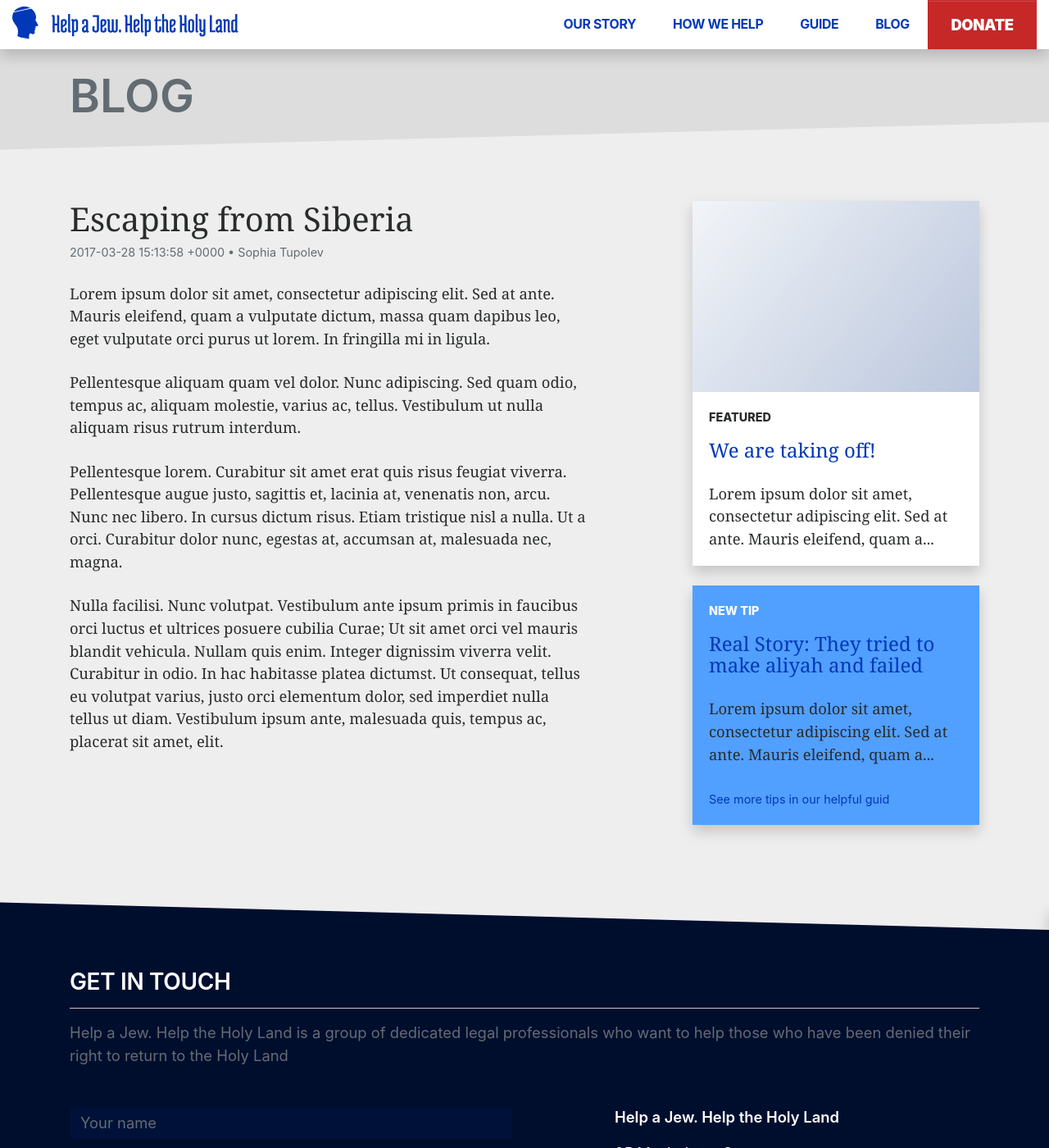
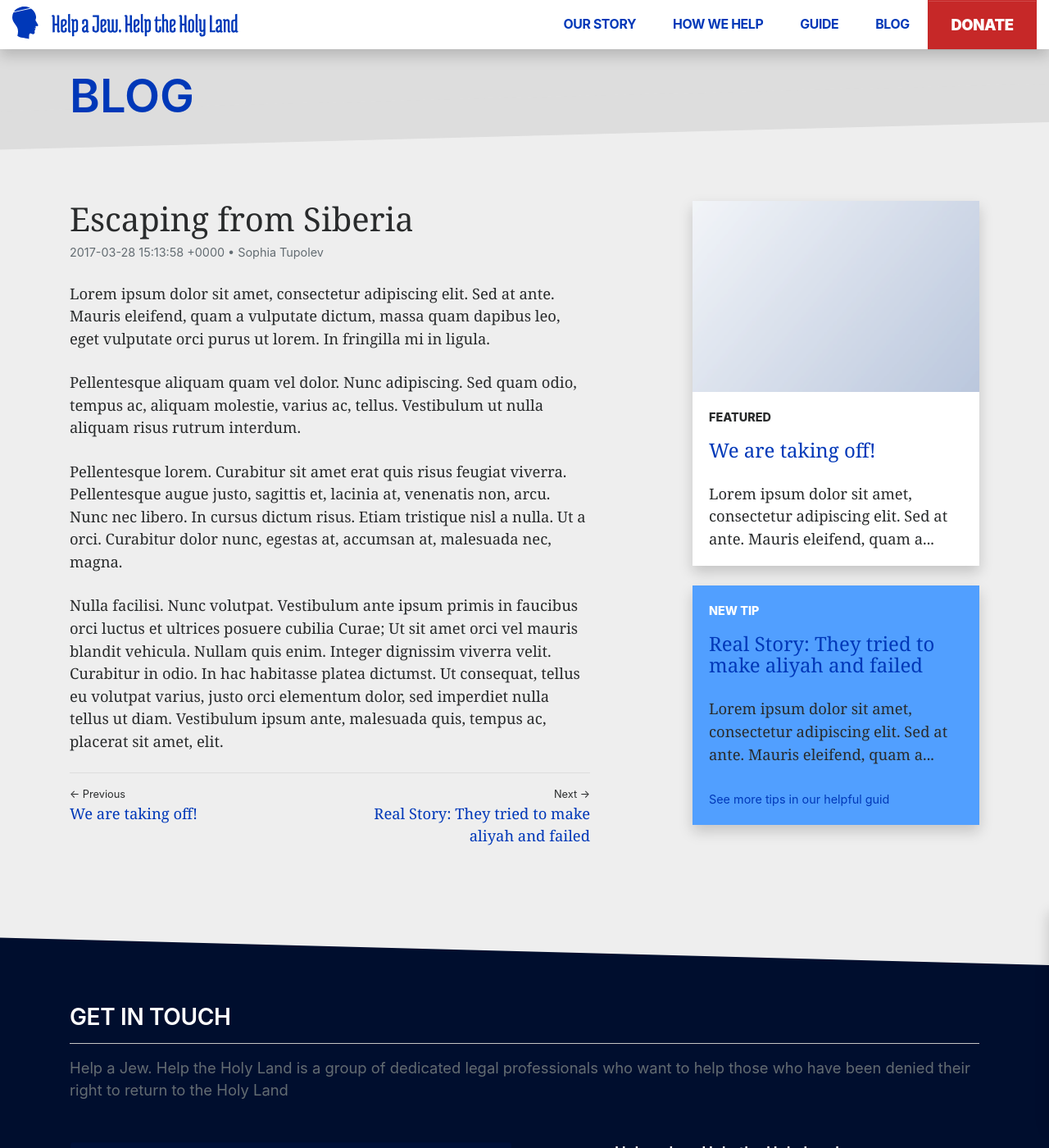
Before and after one commit to vinegredz/haj-1, a Jekyll site: the page built from _posts/2017-03-28-second.markdown, in a window 1280 px wide and 1400 px high. Shown: the whole window at 82% size. Built offline with Jekyll 4.4.1, drawn with Linux system fonts in a browser that asks for light colours.

Commit message:
prev and next post links

```diff
--- a/_layouts/guide.html
+++ b/_layouts/guide.html
@@ -5,7 +5,7 @@ layout: default
 <div class="subheader">
 
     <div class="container">
-        <a class="text-gray-light" href="{{ 'guide' | relative_url }}"><h2 class="text-uppercase display-4 f-med">
+        <a href="{{ 'guide' | relative_url }}"><h2 class="text-uppercase display-4 f-med">
             Guide</h2></a>
     </div>
 
--- a/_layouts/post.html
+++ b/_layouts/post.html
@@ -5,7 +5,7 @@ layout: default
 <div class="subheader">
 
     <div class="container">
-        <a class="text-gray-light" href="{{ 'blog.html' | relative_url }}"><h2 class="text-uppercase display-4 f-med">
+        <a href="{{ 'blog' | relative_url }}"><h2 class="text-uppercase display-4 f-med">
             Blog</h2></a>
     </div>
 
@@ -22,12 +22,28 @@ layout: default
                 {{ page.date }}
 
                 {% if page.author %}
-                    • {{ page.author }}
+                • {{ page.author }}
                 {% endif %}
 
             </p>
 
             {{ content }}
+            <div class="bt-1 mt-4 py-3">
+                <div class="row">
+                    {% if page.previous.url %}
+                    <a class="col" href="{{page.previous.url}}">
+                        <p class="f-xs f-sans text-gray-dark">←&nbsp;Previous</p>
+                        {{page.previous.title}}
+                    </a>
+                    {% endif %}
+                    {% if page.next.url %}
+                    <a class="col text-right" href="{{page.next.url}}">
+                        <p class="f-xs f-sans text-gray-dark">Next&nbsp;→</p>
+                        {{page.next.title}}
+                    </a>
+                    {% endif %}
+                </div>
+            </div>
 
         </div>
 
--- a/_sass/_helpers.scss
+++ b/_sass/_helpers.scss
@@ -1,6 +1,14 @@
 // Lines, hr
 .hr-white {
   border-top: 1px solid rgba(255, 255, 255, 0.25);
+}
+
+.bt-1 {
+  border-top: 1px solid $gray-lighter;
+}
+
+.b-white {
+  border-color: $white;
 }
 
 // Positioning
--- a/_sass/_variables_custom.scss
+++ b/_sass/_variables_custom.scss
@@ -714,7 +714,7 @@ $card-spacer-x:            1.25rem !default;
 $card-spacer-y:            .75rem !default;
 $card-border-width:        1px !default;
 $card-border-radius:       $border-radius !default;
-$card-border-color:        rgba($black,.125) !default;
+$card-border-color:        $gray-lighter;
 $card-border-radius-inner: calc(#{$card-border-radius} - #{$card-border-width}) !default;
 $card-cap-bg:              $gray-lightest !default;
 $card-bg:                  $white !default;
```
